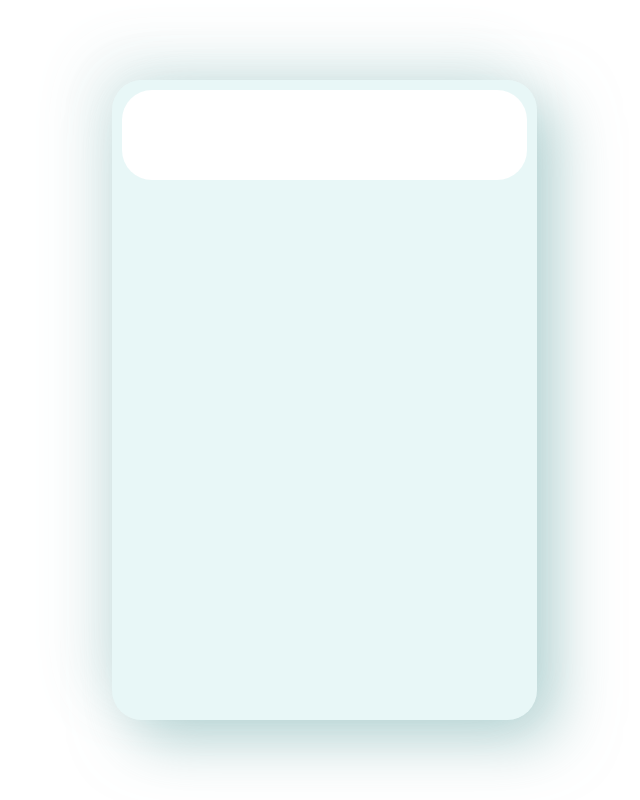
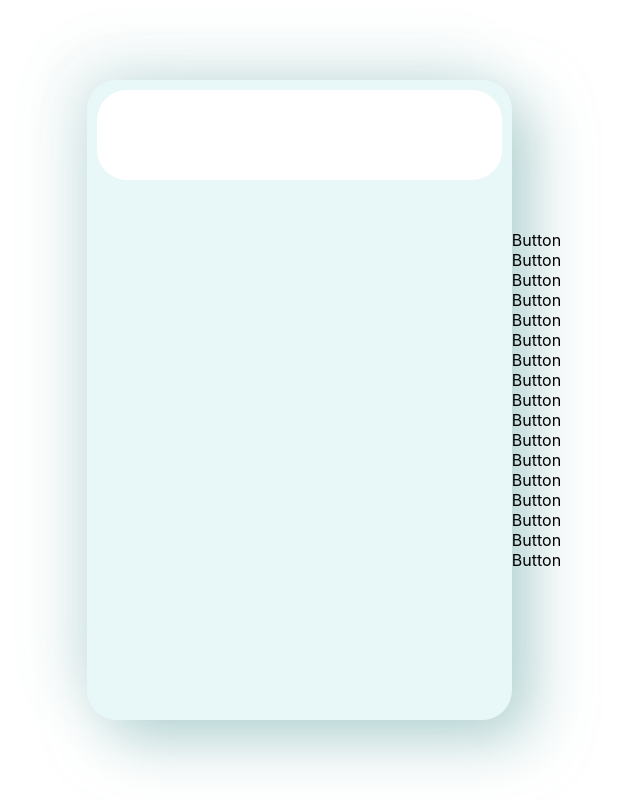
Before and after one commit to Iydeejames/Calculator, a React (Create React App) app in the folder calculator/: page / in a window 1280 px wide. Shown: the whole page, without its empty margins (316-956 px from the left). Built offline with nearby package versions, Linux system fonts and the light colour scheme.

Commit message:
Buttons component

```diff
--- /dev/null
+++ b/calculator/src/components/Button.js
@@ -0,0 +1,10 @@
+import React from 'react'
+import classes from "./Button.module.css"
+
+function Button() {
+  return (
+    <div>Button</div>
+  )
+}
+
+export default Button
--- a/calculator/src/components/Home.js
+++ b/calculator/src/components/Home.js
@@ -1,8 +1,12 @@
 import React from 'react'
 import classes from "./Home.module.css"
-import Demo from './Demo'
+import Button from "./Button"
 
 function Home() {
+
+  const buttons = ["C", "9", "/", "8", "7", "6", "5", "4", "3",
+   "+", "2", "1", "0", "-", ".", "Del", "="]
+
   return (
     <div className={classes.home}>
       <div className={classes.inner}>
@@ -11,7 +15,8 @@ function Home() {
         </div>
       </div>
       <div className={classes.btns}>
-
+      {buttons.map((ele,index) => {return <Button value={ele}
+      key={index}/>})}
       </div>
     </div>
   )
```
Also changed, not shown: calculator/src/components/Button.module.css (added).
